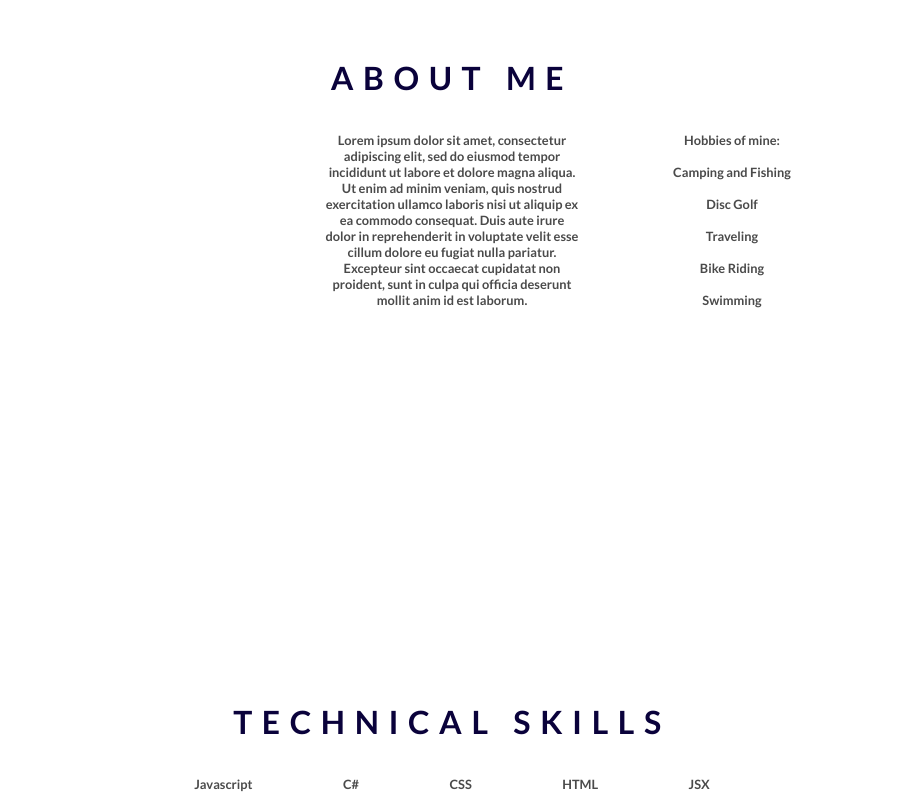
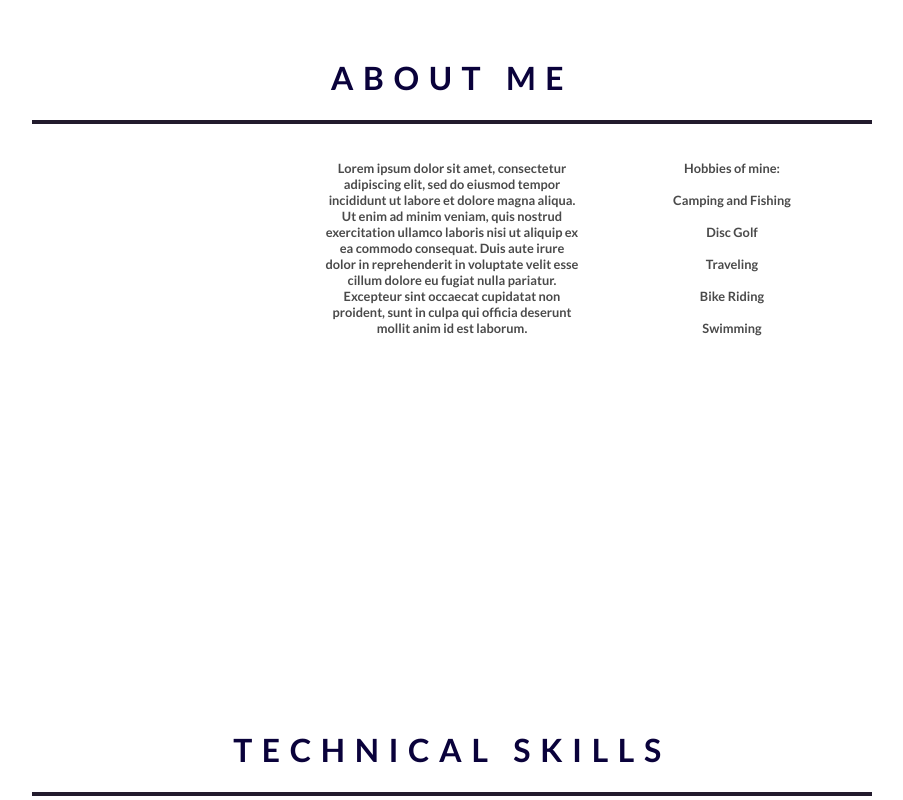
Before and after one commit to jotoland/JCS1200, a React (Create React App) app in the folder me/: page / in a window 1280 px wide. Shown: the part 860-1660 px from the top of the page, without its empty margins (188-1091 px from the left). Built offline with nearby package versions, Linux system fonts and the light colour scheme.

Commit message:
Created ColorLine and Footer, hooked up ColorLine

```diff
--- a/me/src/App.js
+++ b/me/src/App.js
@@ -5,6 +5,7 @@ import Navbar from './components/Navbar';
 import Skills from './components/Skills'
 import Experience from './components/Experience';
 import Education from './components/Education';
+import Footer from './components/Footer';
 import './App.scss';
 
 function App() {
@@ -16,6 +17,7 @@ function App() {
       <Skills />
       <Experience />
       <Education />
+      <Footer />
     </div>
   );
 }
--- a/me/src/components/AboutMe.js
+++ b/me/src/components/AboutMe.js
@@ -1,5 +1,5 @@
 import React, { Component } from 'react';
-// import ColoredLine from '../components/ColoredLine';
+import ColoredLine from './ColoredLine';
 // import ProfilePic from '../images/profilepic.jpg';
 
 class AboutMe extends Component {
@@ -11,7 +11,7 @@ class AboutMe extends Component {
                         <div class="columns is-centered">
                             <div class="column is-three-quarters">
                                 <h2 class="title">About Me</h2>
-                        {/*<ColoredLine />*/}
+                                <ColoredLine />
                         <div class="columns is-8 is-three-quarters">
                             <div class="column" id="ProfilePic">
                                 <figure class="image is-1by1">
--- /dev/null
+++ b/me/src/components/ColoredLine.js
@@ -0,0 +1,13 @@
+import React from 'react';
+
+const ColoredLine = ({color}) => (
+    <hr
+        style={{
+            color: color,
+            backgroundColor: "#221b2d",
+            height: 4
+        }}
+    />
+);
+
+export default ColoredLine;
--- a/me/src/components/Education.js
+++ b/me/src/components/Education.js
@@ -1,5 +1,5 @@
 import React, { Component } from 'react';
-// import ColoredLine from './ColoredLine';
+import ColoredLine from './ColoredLine';
 
 class Education extends Component {
 
@@ -12,7 +12,7 @@ class Education extends Component {
                         <div class="columns is-centered">
                             <div class="column is-three-quarters"> id= "edu1"
                                 <h1 class="title">Education</h1>
-                                {/* <ColoredLine /> */}
+                                <ColoredLine />
                                 <h2 class="subtitle">Name of school goes here</h2>
                                 <div class="clomns is-centered">
                                     <p>Optional: name of specialty <span class="bullet"></span>Name of degree goes here</p>
--- a/me/src/components/Experience.js
+++ b/me/src/components/Experience.js
@@ -1,5 +1,5 @@
 import React, { Component } from 'react';
-// import ColoredLine from './ColoredLine';
+import ColoredLine from './ColoredLine';
 
 class Experience extends Component {
     render() {
@@ -10,7 +10,7 @@ class Experience extends Component {
                 <div class="columns is-centered">
                     <div class="column is-three-quarters">
                         <h1 class="title">Experience</h1>
-                        {/* <ColoredLine /> */}
+                         <ColoredLine />
                         <div class="columns is-centered">
                             <div class="columnn is-half">
                                 <div class="box" id="exp1">
--- /dev/null
+++ b/me/src/components/Footer.js
@@ -0,0 +1,16 @@
+import React, { Component } from 'react'
+
+
+class Footer extends Component {
+    render() {
+        return (
+             <footer class="footer">
+                 <div class="content has-text-centered">
+
+                 </div>
+             </footer>
+        );
+    }
+}
+
+export default Footer;
--- a/me/src/components/Skills.js
+++ b/me/src/components/Skills.js
@@ -1,5 +1,5 @@
 import React, { Component } from 'react';
-
+import ColoredLine from './ColoredLine'
 class Skills extends Component {
     render(){
         return(
@@ -9,7 +9,7 @@ class Skills extends Component {
                     <div class="columns is-centered">
                         <div class="column is-three-quarters">
                             <h1 class="title">Technical Skills</h1>
-                            {/** Place Colored Line Here */}
+                             <ColoredLine />
                             <div class="columns is-centered">
                                 <div class="column is-three-quarters">
                                     <nav class="level">
```
